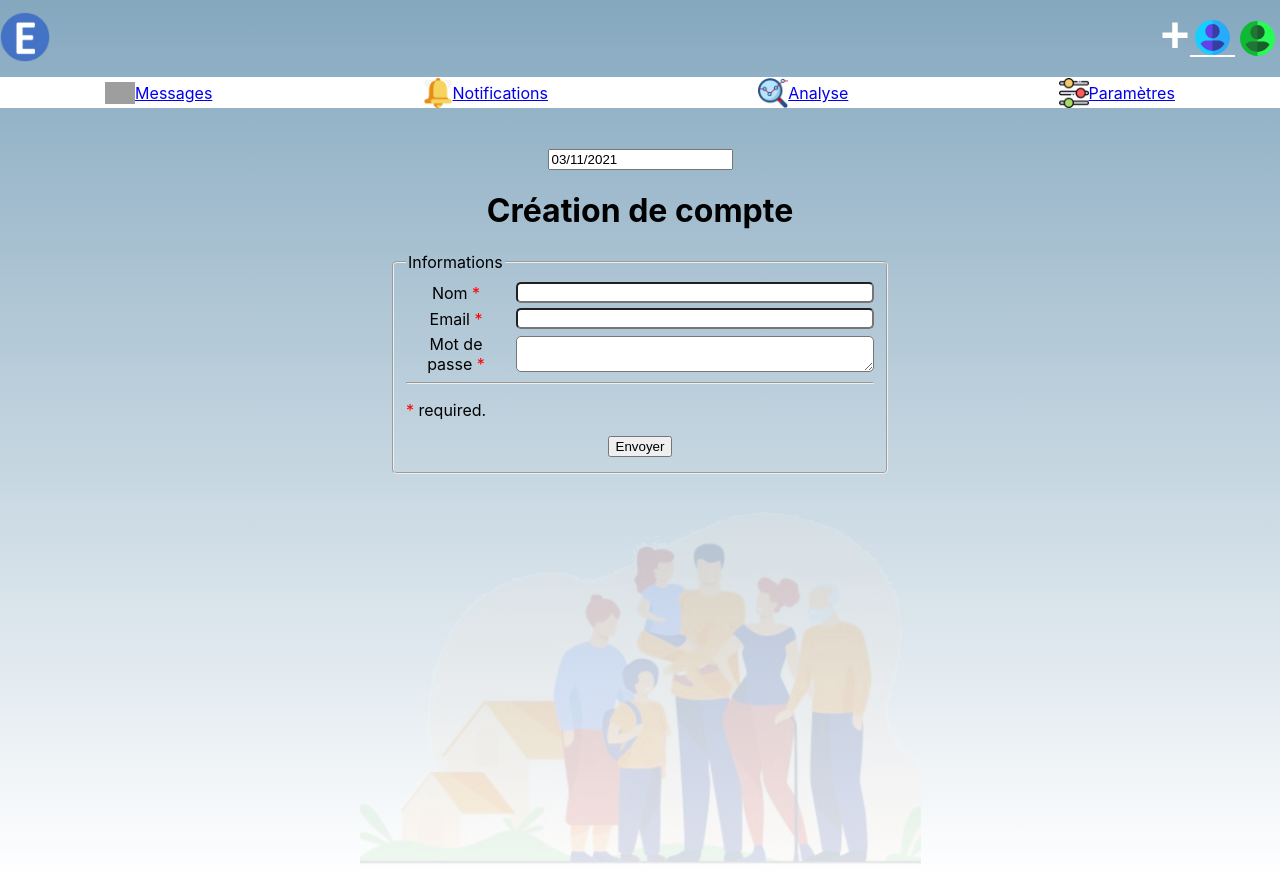
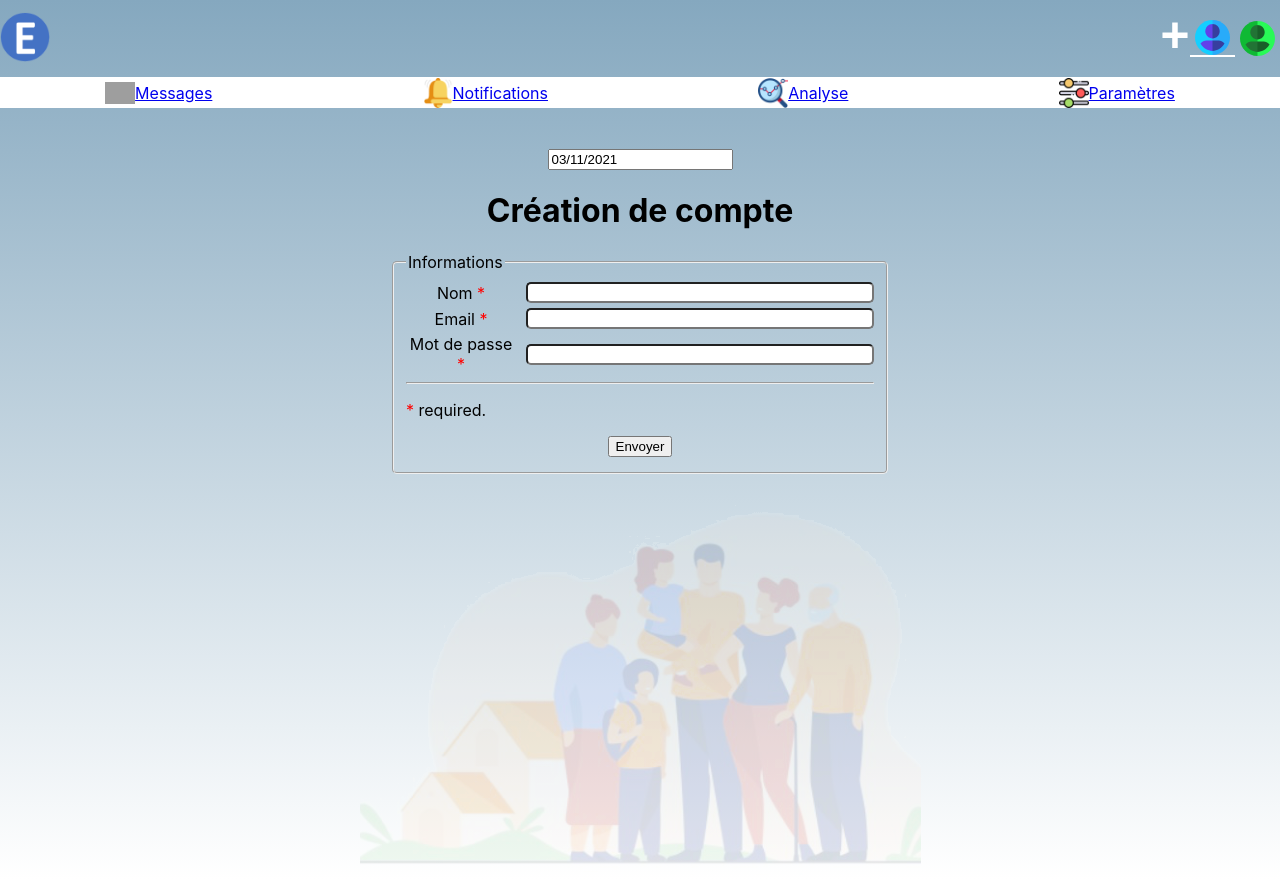
Before and after one commit to WildCodeSchool/remoteFR-R2dwild-P3-secuel-front, a React (Create React App) app: page /CreateUser in a window 1280 px wide. Built offline with nearby package versions, Linux system fonts and the light colour scheme; grey boxes are pictures that could not be loaded.

Commit message:
change some keyword for understanding and a little css for form

```diff
--- a/src/screen/Form.css
+++ b/src/screen/Form.css
@@ -17,7 +17,7 @@
 
 .Form .form-data label {
   display: inline-block;
-  width: 100px;
+  width: 110px;
   margin-right: 10px;
   text-align: center;
 }
--- a/src/screen/Form.js
+++ b/src/screen/Form.js
@@ -14,9 +14,9 @@ const Form = () => {
   }
 
   const handleChange = e => {
-    e.target.name === 'title'
+    e.target.name === 'name'
       ? setAccountName(e.target.value)
-      : e.target.name === 'poster'
+      : e.target.name === 'email'
       ? setLogin(e.target.value)
       : setPassword(e.target.value)
   }
@@ -41,38 +41,38 @@ const Form = () => {
         <fieldset>
           <legend>Informations</legend>
           <div className='form-data'>
-            <label htmlFor='title'>
+            <label htmlFor='name'>
               Nom<span> * </span>
             </label>
             <input
               type='text'
-              id='title'
-              name='title'
+              id='name'
+              name='name'
               onChange={handleChange}
               required
               value={accountName}
             />
           </div>
           <div className='form-data'>
-            <label htmlFor='poster'>
+            <label htmlFor='email'>
               Email<span> * </span>
             </label>
             <input
               type='text'
-              id='poster'
-              name='poster'
+              id='email'
+              name='email'
               onChange={handleChange}
               required
               value={login}
             />
           </div>
           <div className='form-data'>
-            <label htmlFor='comment'>
+            <label htmlFor='password'>
               Mot de passe<span> * </span>
             </label>
-            <textarea
-              id='comment'
-              name='comment'
+            <input
+              id='password'
+              name='password'
               onChange={handleChange}
               required
               value={password}
```
